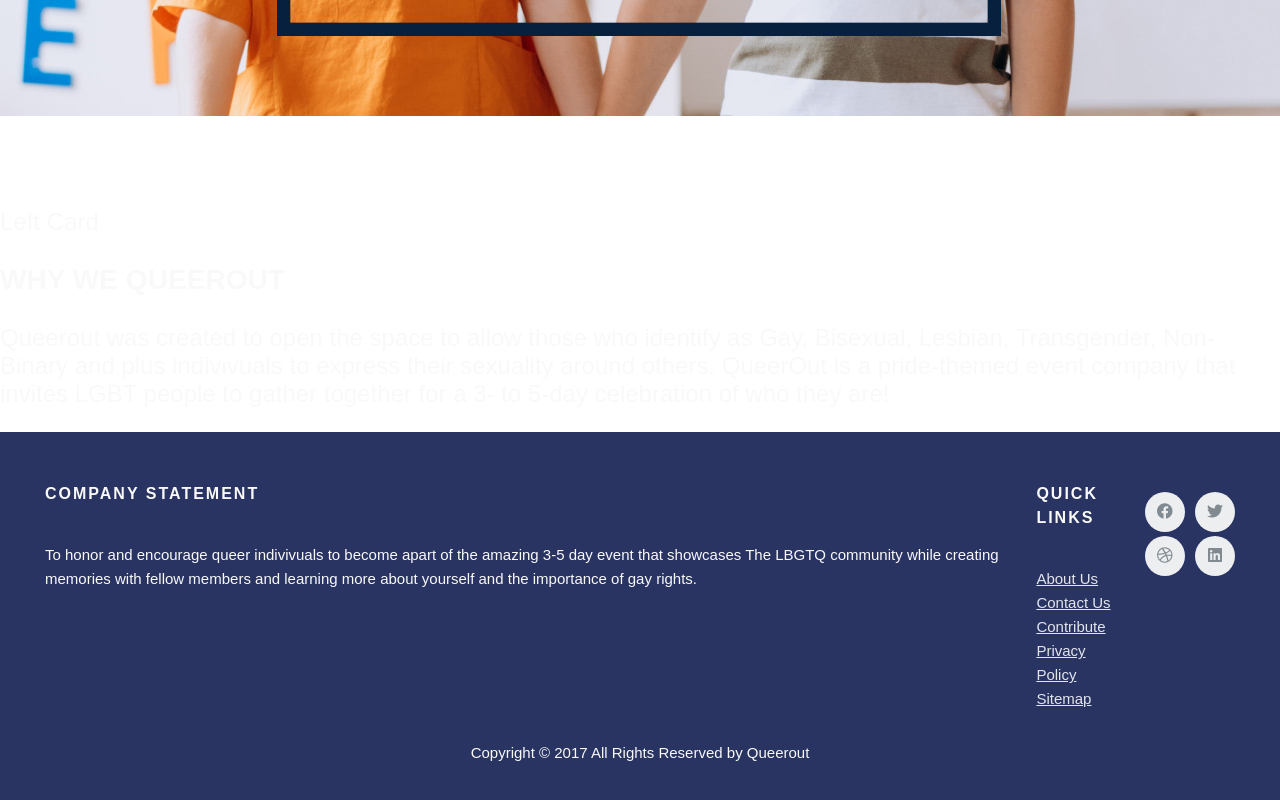
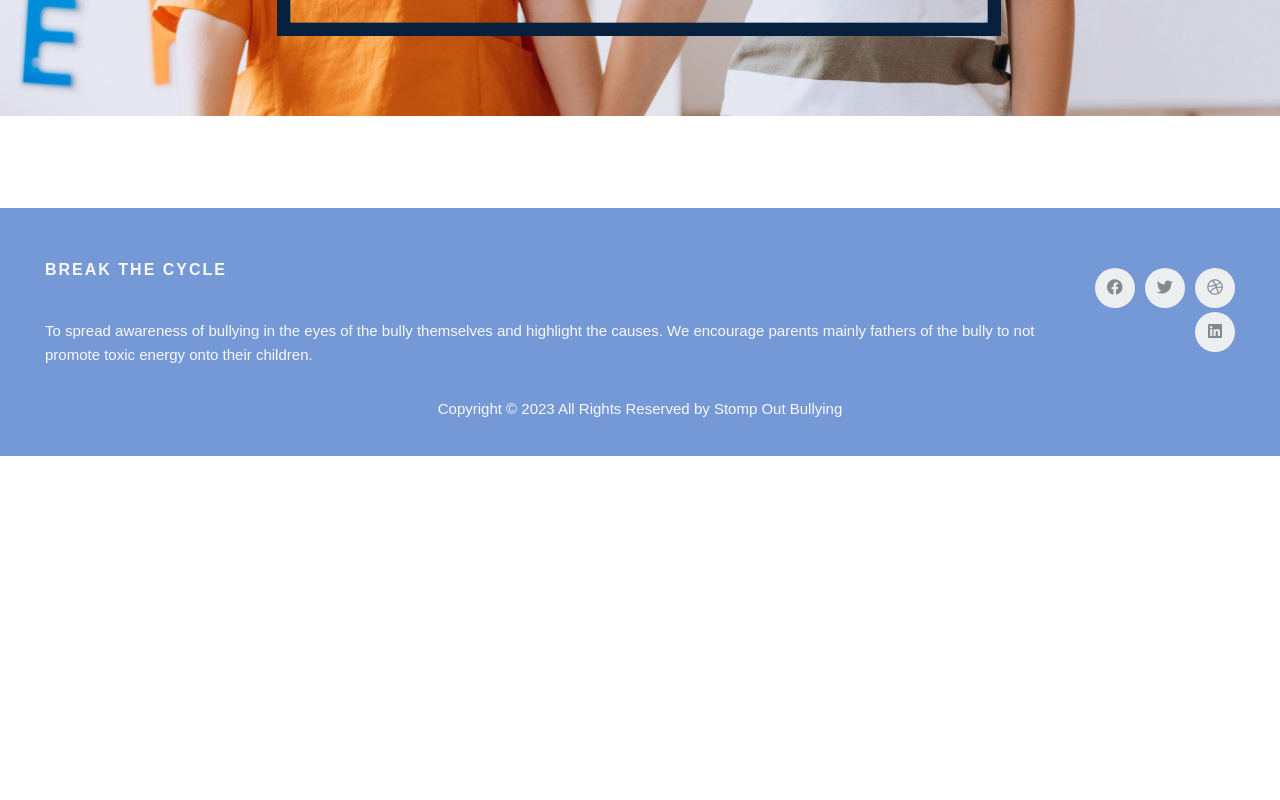
Before and after one commit to Manitwotimez/Break-The-Cycle, a plain HTML site: page index.html in a window 1280 px wide. Shown: the part 592-1392 px from the top of the page. After the commit the page ends 1048 px from the top, so only its background shows below. Drawn offline with Linux system fonts and the light colour scheme.

Commit message:
update index and style.css

```diff
--- a/index.html
+++ b/index.html
@@ -7,7 +7,7 @@
   <link rel="stylesheet" href="style.css">
   <link rel="stylesheet" href="https://cdnjs.cloudflare.com/ajax/libs/font-awesome/6.2.1/css/all.min.css" integrity="sha512-MV7K8+y+gLIBoVD59lQIYicR65iaqukzvf/nwasF0nqhPay5w/9lJmVM2hMDcnK1OnMGCdVK+iQrJ7lzPJQd1w==" crossorigin="anonymous" referrerpolicy="no-referrer" />
 
-  <title>Document</title>
+  <title>BreakTheCycle</title>
 </head>
 <body>
   <div class="navigation">
@@ -40,14 +40,7 @@
   </div>
 
 
-  <div class="about">
-    <div class="left-card">Left Card</div>
-    <div class="right-card">
-      <h3>  WHY WE QUEEROUT </h3>
 
-    <p>Queerout was created to open the space to allow those who identify as Gay, Bisexual, Lesbian, Transgender, Non-Binary and plus indivivuals to express their sexuality around others. QueerOut is a pride-themed event company that invites LGBT people to gather together for a 3- to 5-day celebration of who they are!</p>
-    </div>
-  </div>
 
 
 
@@ -58,26 +51,15 @@
     <div class="container">
       <div class="row">
         <div class="col-sm-12 col-md-6">
-          <h6>COMPANY STATEMENT</h6>
-          <p class="text-justify">To honor and encourage queer indivivuals to become apart of the amazing 3-5 day event that showcases The LBGTQ community while creating memories with fellow members and learning more about yourself and the importance of gay rights.
+          <h6>Break The Cycle</h6>
+          <p class="text-justify">To spread awareness of bullying in the eyes of the bully themselves and highlight the causes. We encourage parents mainly fathers of the bully to not promote toxic energy onto their children.
           </p>
         </div>
         </div>
         </div>
 
 
-<div class="container container-quicklinks">
-        <div class="col-xs-6 col-md-3">
-          <h6>Quick Links</h6>
-          <ul class="footer-links">
-            <li><a href="">About Us</a></li>
-            <li><a href="">Contact Us</a></li>
-            <li><a href="">Contribute</a></li>
-            <li><a href="">Privacy Policy</a></li>
-            <li><a href="">Sitemap</a></li>
-          </ul>
-        </div>
-        </div>
+
 
     <div class="container">
       <div class="row">
@@ -95,7 +77,7 @@
 
   </div>
 
-    <p class="copyright-text">Copyright &copy; 2017 All Rights Reserved by Queerout</p>
+    <p class="copyright-text">Copyright &copy; 2023 All Rights Reserved by Stomp Out Bullying</p>
   </div>
 
 </footer>
--- a/style.css
+++ b/style.css
@@ -1,3 +1,9 @@
+<link rel="preconnect" href="https://fonts.googleapis.com">
+<link rel="preconnect" href="https://fonts.gstatic.com" crossorigin>
+<link href="https://fonts.googleapis.com/css2?family=Fira+Sans:wght@100;400;500;700&display=swap" rel="stylesheet">
+
+
+
 :root {
   --background: transpearent;
 }
@@ -8,7 +14,7 @@
 }
 
 body {
-  font-family: 'Alegreya Sans', sans-serif;
+  font-family: 'Fira Sans', sans-serif ;
   margin: 0;
   padding: 0;
   font-size: 1.5rem;
@@ -117,7 +123,7 @@ nav a:hover {
   }
   .site-footer
   {
-    background-color:#293462;
+    background-color: #7598D7;
     padding:45px 0 20px;
     font-size:15px;
     line-height:24px;
```
